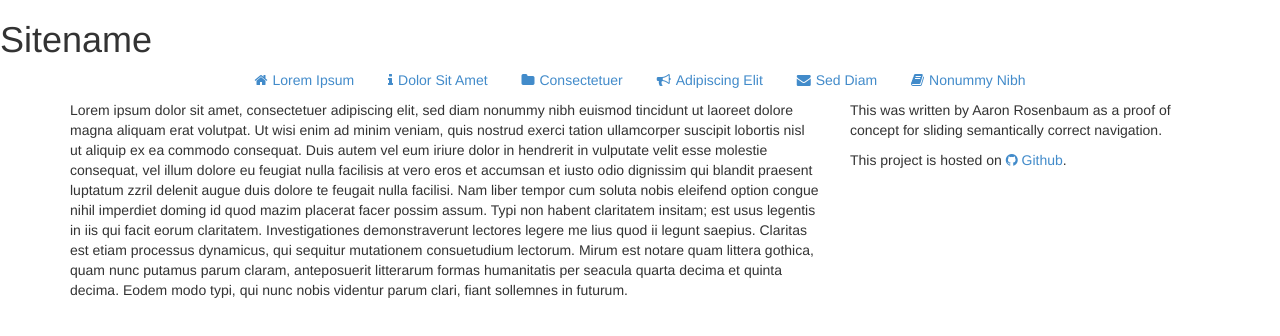
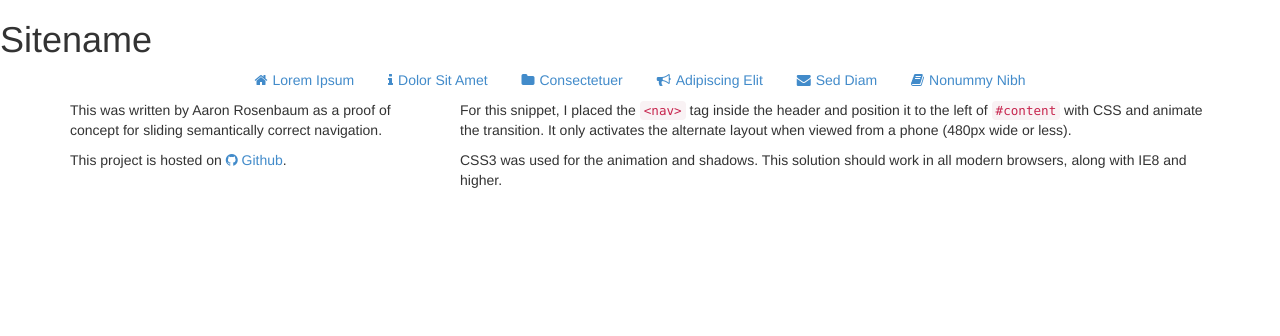
Before and after one commit to arosenb2/responsive-navigation-panel, a plain HTML site: page index.html in a window 1280 px wide. Drawn offline with Linux system fonts and the light colour scheme.

Commit message:
Update index.html

```diff
--- a/index.html
+++ b/index.html
@@ -43,12 +43,14 @@
         </header>
         <div class="container">
             <div class="row">
-                <div class="col-md-8">
-                    <p>Lorem ipsum dolor sit amet, consectetuer adipiscing elit, sed diam nonummy nibh euismod tincidunt ut laoreet dolore magna aliquam erat volutpat. Ut wisi enim ad minim veniam, quis nostrud exerci tation ullamcorper suscipit lobortis nisl ut aliquip ex ea commodo consequat. Duis autem vel eum iriure dolor in hendrerit in vulputate velit esse molestie consequat, vel illum dolore eu feugiat nulla facilisis at vero eros et accumsan et iusto odio dignissim qui blandit praesent luptatum zzril delenit augue duis dolore te feugait nulla facilisi. Nam liber tempor cum soluta nobis eleifend option congue nihil imperdiet doming id quod mazim placerat facer possim assum. Typi non habent claritatem insitam; est usus legentis in iis qui facit eorum claritatem. Investigationes demonstraverunt lectores legere me lius quod ii legunt saepius. Claritas est etiam processus dynamicus, qui sequitur mutationem consuetudium lectorum. Mirum est notare quam littera gothica, quam nunc putamus parum claram, anteposuerit litterarum formas humanitatis per seacula quarta decima et quinta decima. Eodem modo typi, qui nunc nobis videntur parum clari, fiant sollemnes in futurum.</p>
-                </div>
                 <div class="col-md-4">
                     <p>This was written by Aaron Rosenbaum as a proof of concept for sliding semantically correct navigation.</p>
+
                     <p>This project is hosted on <a href="http://github.com/arosenb2/responsive-navigation-panel"><i class="fa fa-github"></i>&nbsp;Github</a>.</p>
+                </div>
+                <div class="col-md-8">
+                    <p>For this snippet, I placed the <code>&lt;nav></code> tag inside the header and position it to the left of <code>#content</code> with CSS and animate the transition. It only activates the alternate layout when viewed from a phone (480px wide or less).</p>
+                    <p>CSS3 was used for the animation and shadows. This solution should work in all modern browsers, along with IE8 and higher.</p>
                 </div>
             </div>
 
```
